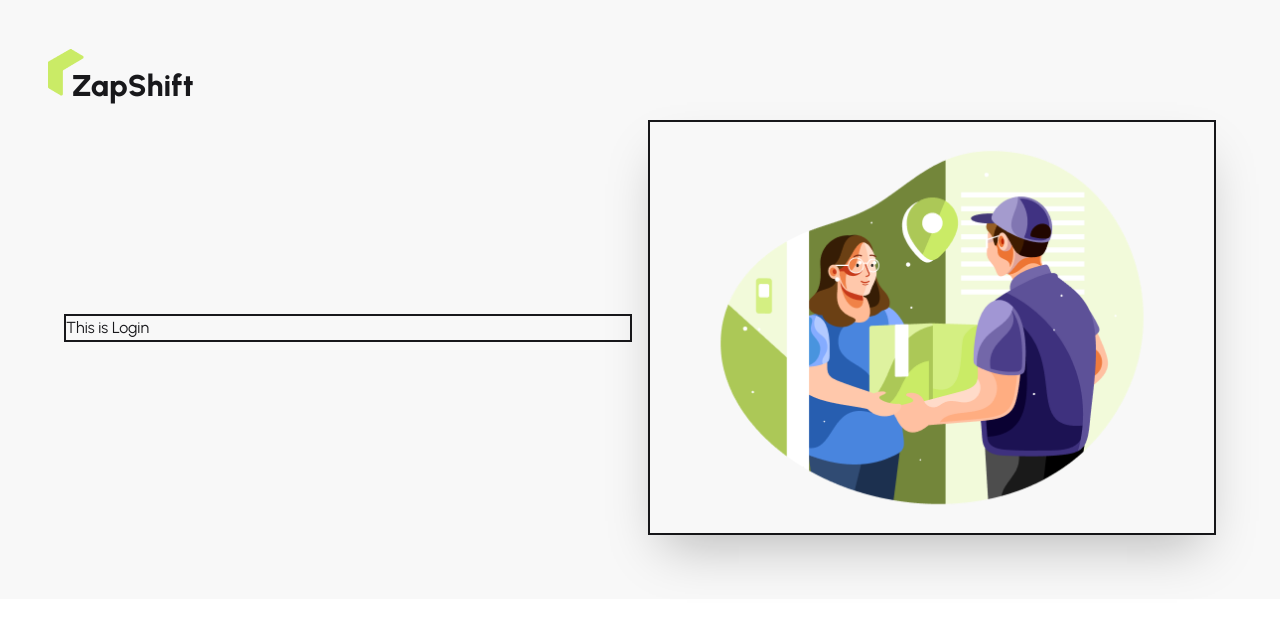
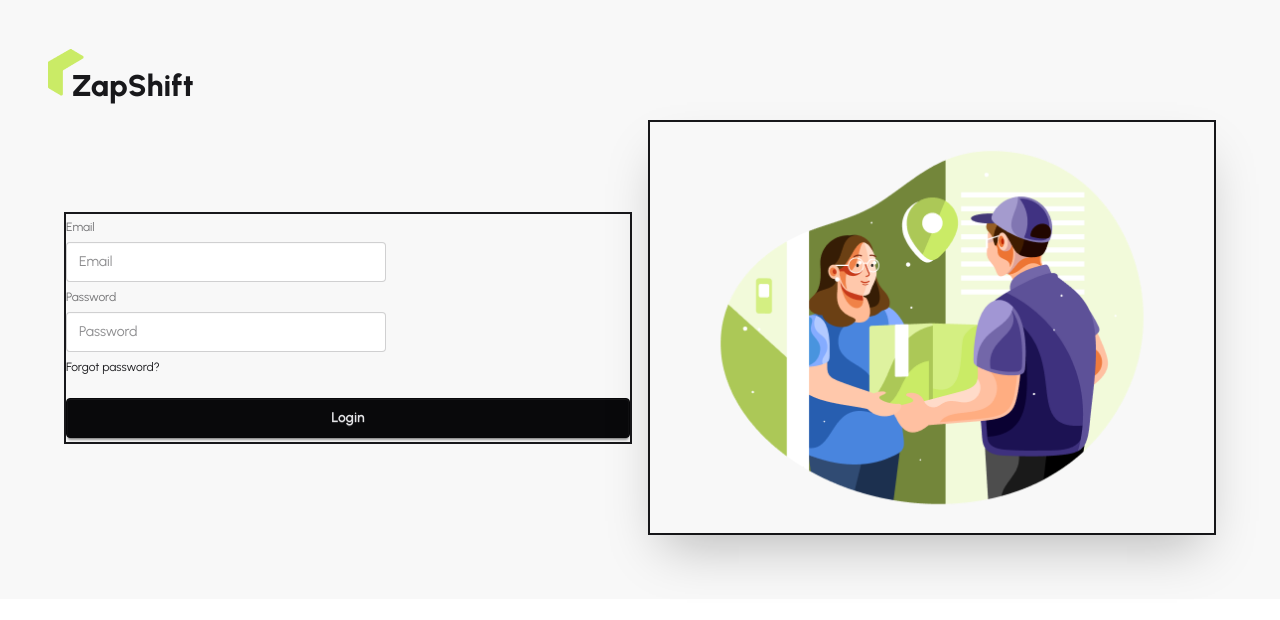
Before and after one commit to tanvirjem2/ZapShift_Client, a React (Vite) app: page /login in a window 1280 px wide. Shown: the top 620 px of the page. Built offline with nearby package versions, Linux system fonts and the light colour scheme.

Commit message:
React Hook Form (register, handleSubmit)

```diff
--- a/package.json
+++ b/package.json
@@ -15,6 +15,7 @@
     "react": "^19.2.0",
     "react-dom": "^19.2.0",
     "react-fast-marquee": "^1.6.5",
+    "react-hook-form": "^7.71.1",
     "react-icons": "^5.5.0",
     "react-responsive-carousel": "^3.2.23",
     "react-router": "^7.12.0",
--- a/src/pages/Authentication/Login/Login.jsx
+++ b/src/pages/Authentication/Login/Login.jsx
@@ -1,9 +1,44 @@
 import React from 'react';
+import { useForm } from 'react-hook-form';
 
 const Login = () => {
+
+    // --- React Hook Form ---
+
+    const {
+        register,
+        handleSubmit,
+
+    } = useForm();
+
+    // -- pass the onSubmit in handleSubmit ---
+
+    const onSubmit = (data) => { console.log(data) }
+
     return (
         <div>
-            <h2>This is Login</h2>
+            <form onSubmit={handleSubmit(onSubmit)}>
+                <fieldset className="fieldset">
+
+                    <label className="label">Email</label>
+                    <input type="email" {...register('email')}
+                        className="input" placeholder="Email" />
+
+                    <label className="label">Password</label>
+                    <input
+                        type="password"
+                        {...register('password', {
+                            required: true,
+                            minLength: 6
+                        })}
+                        className="input" placeholder="Password" />
+
+                    <div><a className="link link-hover">Forgot password?</a></div>
+
+                    <button type='submit' className="btn btn-neutral mt-4">Login</button>
+
+                </fieldset>
+            </form>
         </div>
     );
 };
```
Also changed, not shown: 1 other file (tests, documents, lock files or other folders).
